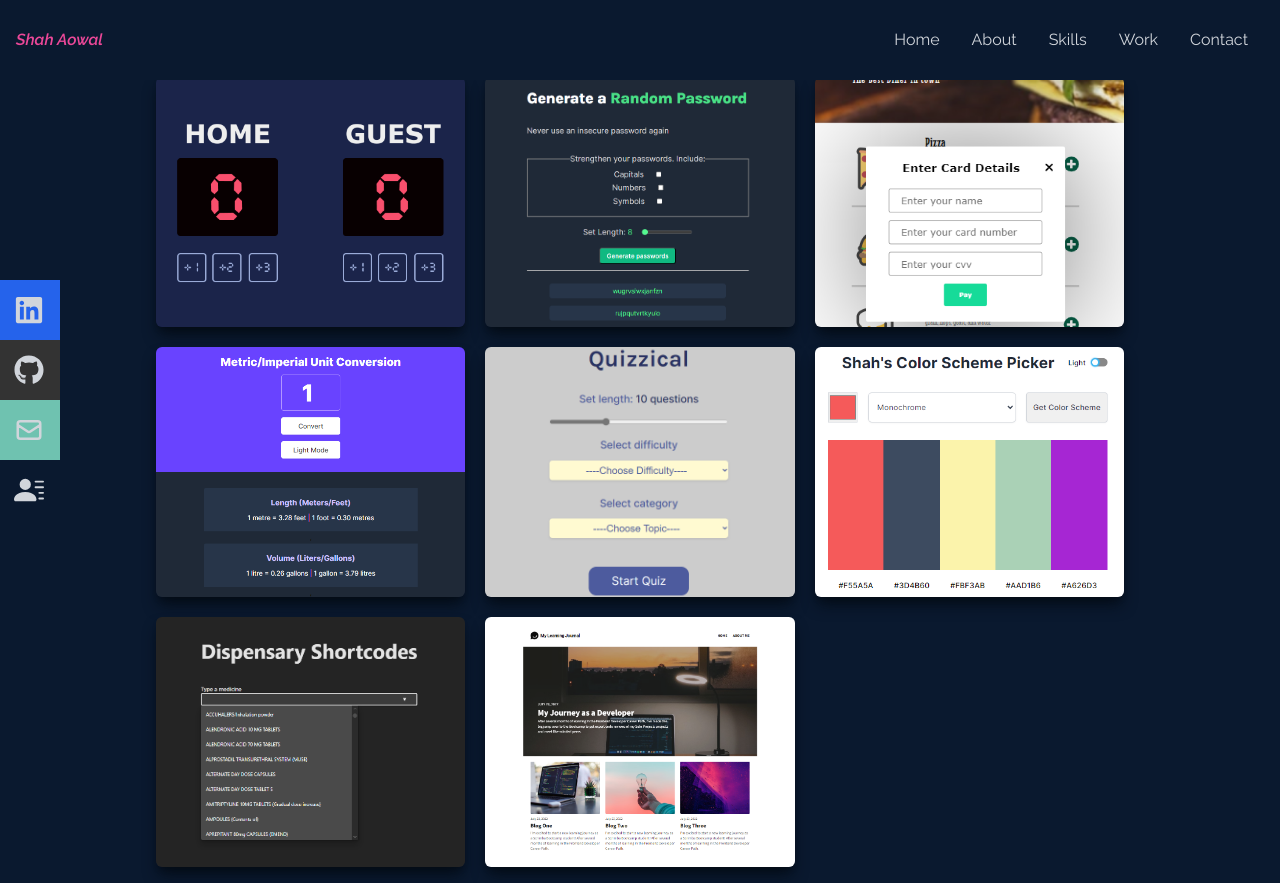
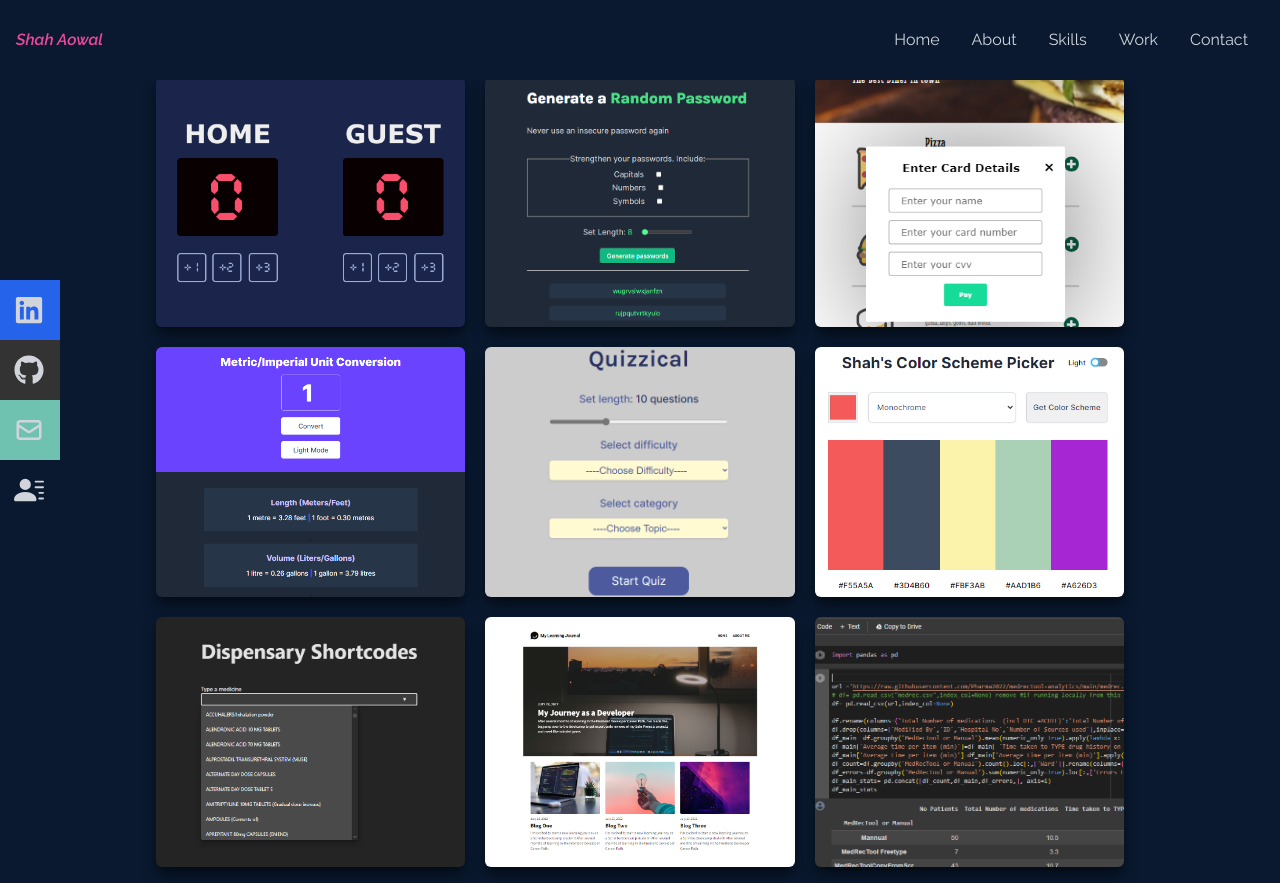
Before and after one commit to Pharma2022/Portfolio, a React (Vite) app: page /work in a window 1280 px wide. Built offline with nearby package versions, Linux system fonts and the light colour scheme.

Commit message:
added python project hover state

```diff
--- a/src/components/Navbar.jsx
+++ b/src/components/Navbar.jsx
@@ -10,8 +10,8 @@ import { nanoid } from 'nanoid'
 
 const NavLink=({children,isMobile,to=`/`,onClick=()=>{}})=>{
     return (
-        <li  className={`py-6  ${isMobile?"text-4xl":""}`}>
-        <Link onClick={onClick}  to={to} >
+        <li  className={`py-6  ${isMobile?"text-4xl":""} hover:scale-110`}>
+        <Link onClick={onClick} className=' hover: border-pink-600 hover:border-b-4 '  to={to} >
             {children}
         </Link>
     </li>
--- a/src/data.js
+++ b/src/data.js
@@ -4,6 +4,7 @@ import Password from './assets/workImg/password-generator.png'
 import Restaurant from './assets/workImg/restaurant.png'
 import UnitConverter from './assets/workImg/unitConverter.png'
 import Quizzical from './assets/workImg/quizzical.png'
+import Medrec from './assets/workImg/medrec.png'
 import JAC from './assets/workImg/jac-codes.png'
 import ColorPicker from './assets/workImg/color-picker.png'
 import Journal from './assets/workImg/journal.png'
@@ -52,6 +53,13 @@ img:Basketball
     netlify:'https://shahs-journal.netlify.app',
     github:"https://github.com/Pharma2022/learning-journal/",
     img:Journal
+},
+{
+    name:'Medrectool Pandas',
+    netlify:'https://colab.research.google.com/github/Pharma2022/medrectool-analytics/blob/main/MedRecAnalysis.ipynb#scrollTo=IGFtE7viaCkv'
+    ,github:'https://github.com/Pharma2022/medrectool-analytics',
+    img:Medrec
+
 }
 
 
```
Also changed, not shown: src/assets/workImg/medrec.png (added).
